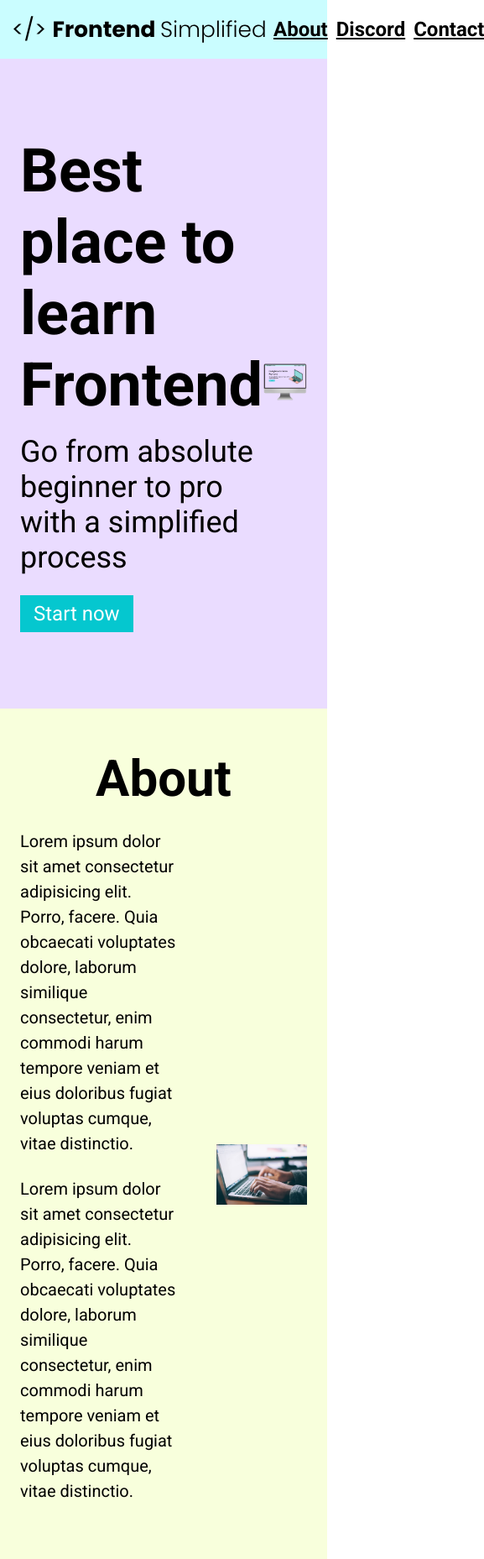
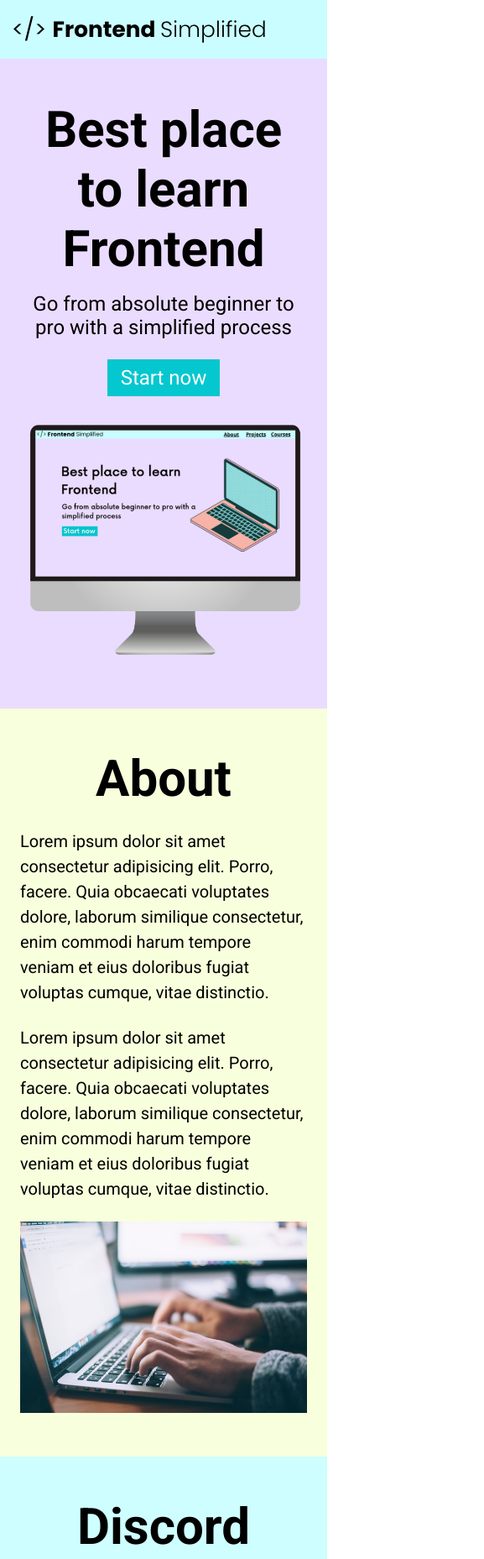
Before and after one commit to Kiwimar/HTML-Mini-Project---Frontend-Simplified, a plain HTML site: page index.html in a window 390 px wide. Shown: the top 1857 px of the page at 84% size, 577 px wide, since content can reach past the window. Drawn offline with Linux system fonts and the light colour scheme.

Commit message:
Updated responsiveness of the page for phones, tablets, and large smartphones

```diff
--- a/index.html
+++ b/index.html
@@ -19,12 +19,12 @@
       </nav>
       <header>
         <div class="row">
-          <div>
+          <div class="home__description">
             <h1>Best place to learn Frontend</h1>
             <p class="subheader">
               Go from absolute beginner to pro with a simplified process
             </p>
-            <button>Start now</button>
+            <button class="home__description--button">Start now</button>
           </div>
           <figure>
             <img src="./HTML Practise Assets/laptop.png" alt="" />
--- a/style.css
+++ b/style.css
@@ -152,6 +152,7 @@ form {
     display: flex;
     flex-direction: column;
     margin: 0 auto;
+    padding: 0 24px;
 }
 
 input, textarea {
@@ -185,3 +186,64 @@ footer {
 .footer__link {
     padding: 0 16px;
 }
+
+/* SMALL PHONES, TABLETS, LARGE SMARTPHONES */
+@media (max-width: 728px) {
+.row {
+    flex-direction: column;
+}
+
+.home__description {
+    margin-bottom: 24px;
+    display: flex;
+    flex-direction: column;
+    align-items: center;
+}
+
+.home__description--button {
+    max-width: 240px;
+}
+
+h1 {
+    text-align: center;
+    font-size: 60px;
+}
+
+.subheader {
+    text-align: center;
+    font-size: 24px;
+}
+
+ul {
+    display: none;
+}
+
+.section__description {
+    flex-direction: column;
+}
+
+.section__description--wrapper {
+    width: 100%;
+}
+
+.about__img--wrapper {
+    width: 100%;
+}
+
+#discord .section__description {
+    flex-direction: column-reverse;
+}
+
+footer {
+    padding:  48px 24px;
+}
+
+.footer__logo {
+    max-width: 360px;
+}
+
+.footer__link {
+    padding: 0 4px;
+    font-size: 18px;
+    margin-bottom: 24px;
+}
```
